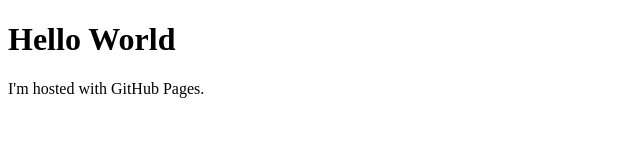
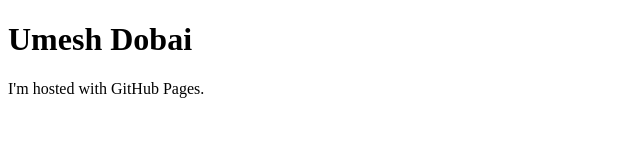
Before and after one commit to umeshdobai/umeshdobai.github.io, a plain HTML site: page index.html in a window 1280 px wide. Shown: the whole page, without its empty margins (0-640 px from the left). Drawn offline with Linux system fonts and the light colour scheme.

Commit message:
Update index.html

```diff
--- a/index.html
+++ b/index.html
@@ -1,7 +1,7 @@
 <!DOCTYPE html>
 <html>
 <body>
-<h1>Hello World</h1>
+<h1>Umesh Dobai</h1>
 <p>I'm hosted with GitHub Pages.</p>
 </body>
 </html>
```
